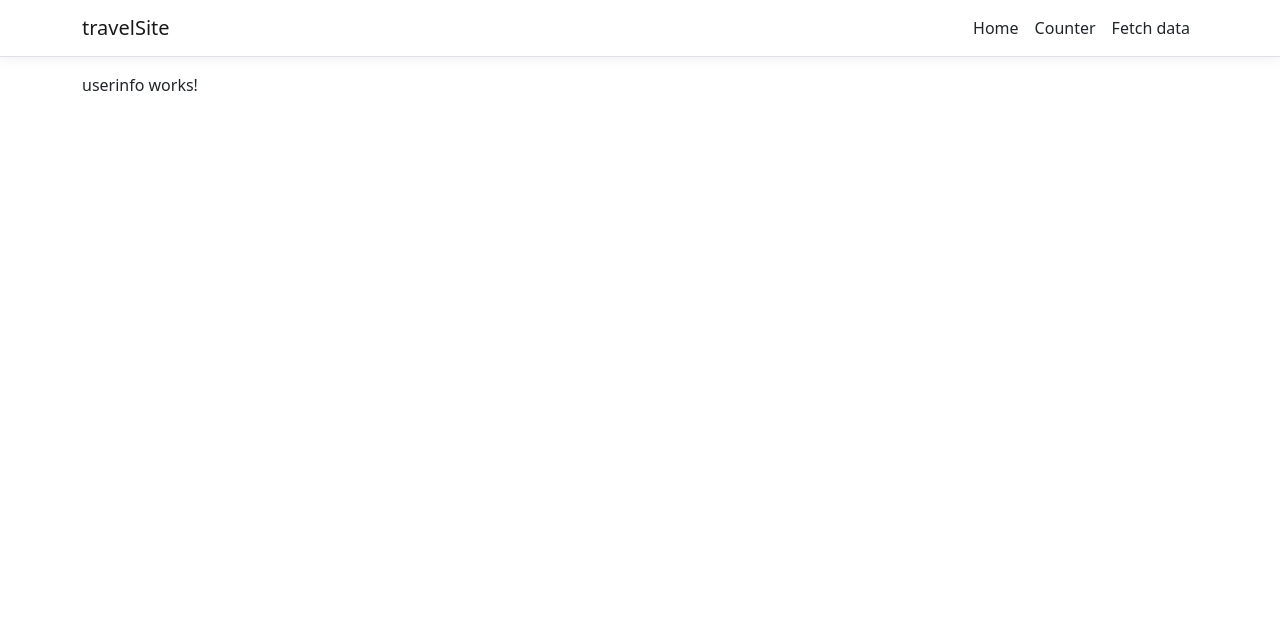
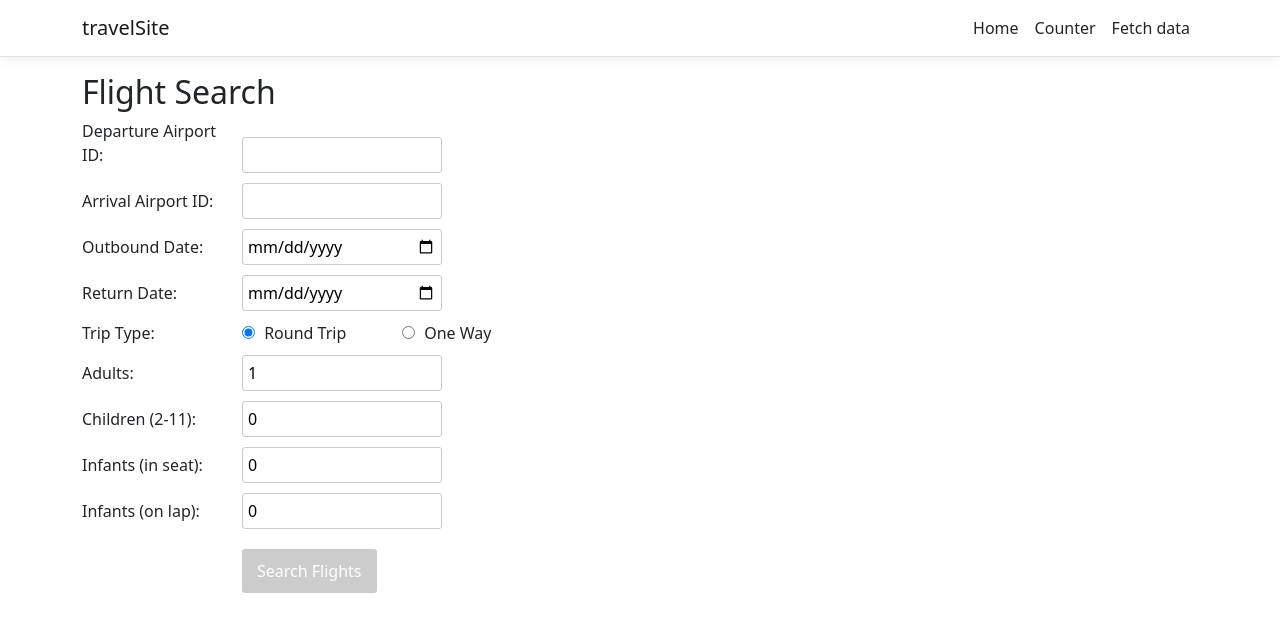
Before and after one commit to zacarmack21/travelSite, an Angular app in the folder ClientApp/: page /userinfo in a window 1280 px wide. Shown: the top 632 px of the page. Built offline with nearby package versions, Linux system fonts and the light colour scheme.

Commit message:
Add form to userinfo page

```diff
--- a/ClientApp/src/app/app.module.ts
+++ b/ClientApp/src/app/app.module.ts
@@ -1,6 +1,6 @@
 import { BrowserModule } from '@angular/platform-browser';
 import { NgModule } from '@angular/core';
-import { FormsModule } from '@angular/forms';
+import { FormsModule, ReactiveFormsModule } from '@angular/forms';
 import { HttpClientModule } from '@angular/common/http';
 import { RouterModule } from '@angular/router';
 
@@ -30,6 +30,7 @@ import { OverviewComponent } from './overview/overview.component';
     BrowserModule.withServerTransition({ appId: 'ng-cli-universal' }),
     HttpClientModule,
     FormsModule,
+    ReactiveFormsModule,
     RouterModule.forRoot([
       { path: '', component: HomeComponent, pathMatch: 'full' },
       { path: 'counter', component: CounterComponent },
--- a/ClientApp/src/app/userinfo/userinfo.component.css
+++ b/ClientApp/src/app/userinfo/userinfo.component.css
@@ -0,0 +1,50 @@
+form div {
+  margin-bottom: 10px;
+}
+
+label {
+  display: inline-block;
+  width: 150px;
+  margin-right: 10px;
+}
+
+input[type="text"],
+input[type="date"],
+input[type="number"] {
+  padding: 5px;
+  border: 1px solid #ccc;
+  border-radius: 3px;
+  width: 200px;
+}
+
+input.ng-invalid.ng-touched {
+  border-color: red;
+}
+
+small {
+  color: red;
+  display: block;
+  margin-left: 160px; /* Align with input fields */
+  margin-top: 3px;
+}
+
+button {
+  padding: 10px 15px;
+  background-color: #007bff;
+  color: white;
+  border: none;
+  border-radius: 3px;
+  cursor: pointer;
+  margin-top: 10px;
+  margin-left: 160px; /* Align with input fields */
+}
+
+button:disabled {
+  background-color: #cccccc;
+  cursor: not-allowed;
+}
+
+/* Style radio buttons */
+label input[type="radio"] {
+  margin-right: 5px;
+}
--- a/ClientApp/src/app/userinfo/userinfo.component.html
+++ b/ClientApp/src/app/userinfo/userinfo.component.html
@@ -1 +1,83 @@
-<p>userinfo works!</p>
+<h2>Flight Search</h2>
+
+<form [formGroup]="flightSearchForm" (ngSubmit)="onSubmit()" novalidate>
+
+  <div>
+    <label for="departureId">Departure Airport ID:</label>
+    <input id="departureId" type="text" formControlName="departureId">
+    <div *ngIf="flightSearchForm.controls['departureId'].invalid && (flightSearchForm.controls['departureId'].dirty || flightSearchForm.controls['departureId'].touched)">
+      <small *ngIf="flightSearchForm.controls['departureId'].errors?.['required']">Departure ID is required.</small>
+    </div>
+  </div>
+
+  <div>
+    <label for="arrivalId">Arrival Airport ID:</label>
+    <input id="arrivalId" type="text" formControlName="arrivalId">
+    <div *ngIf="flightSearchForm.controls['arrivalId'].invalid && (flightSearchForm.controls['arrivalId'].dirty || flightSearchForm.controls['arrivalId'].touched)">
+      <small *ngIf="flightSearchForm.controls['arrivalId'].errors?.['required']">Arrival ID is required.</small>
+    </div>
+  </div>
+
+  <div>
+    <label for="outboundDate">Outbound Date:</label>
+    <input id="outboundDate" type="date" formControlName="outboundDate">
+    <div *ngIf="flightSearchForm.controls['outboundDate'].invalid && (flightSearchForm.controls['outboundDate'].dirty || flightSearchForm.controls['outboundDate'].touched)">
+      <small *ngIf="flightSearchForm.controls['outboundDate'].errors?.['required']">Outbound date is required.</small>
+    </div>
+  </div>
+
+  <div>
+    <label for="returnDate">Return Date:</label>
+    <input id="returnDate" type="date" formControlName="returnDate">
+    <!-- No required validation for return date -->
+  </div>
+
+  <div>
+    <label>Trip Type:</label>
+    <label>
+      <input type="radio" formControlName="type" [value]="1"> Round Trip
+    </label>
+    <label>
+      <input type="radio" formControlName="type" [value]="2"> One Way
+    </label>
+    <div *ngIf="flightSearchForm.controls['type'].invalid && (flightSearchForm.controls['type'].dirty || flightSearchForm.controls['type'].touched)">
+      <small *ngIf="flightSearchForm.controls['type'].errors?.['required']">Trip type is required.</small>
+    </div>
+  </div>
+
+  <div>
+    <label for="adults">Adults:</label>
+    <input id="adults" type="number" formControlName="adults" min="1">
+    <div *ngIf="flightSearchForm.controls['adults'].invalid && (flightSearchForm.controls['adults'].dirty || flightSearchForm.controls['adults'].touched)">
+      <small *ngIf="flightSearchForm.controls['adults'].errors?.['required']">Number of adults is required.</small>
+      <small *ngIf="flightSearchForm.controls['adults'].errors?.['min']">At least 1 adult is required.</small>
+    </div>
+  </div>
+
+  <div>
+    <label for="children">Children (2-11):</label>
+    <input id="children" type="number" formControlName="children" min="0">
+     <div *ngIf="flightSearchForm.controls['children'].invalid && (flightSearchForm.controls['children'].dirty || flightSearchForm.controls['children'].touched)">
+      <small *ngIf="flightSearchForm.controls['children'].errors?.['min']">Number of children cannot be negative.</small>
+    </div>
+  </div>
+
+  <div>
+    <label for="infantsInSeat">Infants (in seat):</label>
+    <input id="infantsInSeat" type="number" formControlName="infantsInSeat" min="0">
+    <div *ngIf="flightSearchForm.controls['infantsInSeat'].invalid && (flightSearchForm.controls['infantsInSeat'].dirty || flightSearchForm.controls['infantsInSeat'].touched)">
+        <small *ngIf="flightSearchForm.controls['infantsInSeat'].errors?.['min']">Number of infants in seat cannot be negative.</small>
+    </div>
+  </div>
+
+  <div>
+    <label for="infantsOnLap">Infants (on lap):</label>
+    <input id="infantsOnLap" type="number" formControlName="infantsOnLap" min="0">
+    <div *ngIf="flightSearchForm.controls['infantsOnLap'].invalid && (flightSearchForm.controls['infantsOnLap'].dirty || flightSearchForm.controls['infantsOnLap'].touched)">
+      <small *ngIf="flightSearchForm.controls['infantsOnLap'].errors?.['min']">Number of infants on lap cannot be negative.</small>
+    </div>
+  </div>
+
+  <button type="submit" [disabled]="!flightSearchForm.valid">Search Flights</button>
+
+</form>
--- a/ClientApp/src/app/userinfo/userinfo.component.ts
+++ b/ClientApp/src/app/userinfo/userinfo.component.ts
@@ -1,10 +1,36 @@
-import { Component } from '@angular/core';
+import { Component, OnInit } from '@angular/core';
+import { FormBuilder, FormGroup, Validators } from '@angular/forms';
 
 @Component({
   selector: 'app-userinfo',
   templateUrl: './userinfo.component.html',
   styleUrls: ['./userinfo.component.css']
 })
-export class UserinfoComponent {
+export class UserinfoComponent implements OnInit {
+  flightSearchForm!: FormGroup;
 
+  constructor(private fb: FormBuilder) {}
+
+  ngOnInit(): void {
+    this.flightSearchForm = this.fb.group({
+      departureId: ['', Validators.required],
+      arrivalId: ['', Validators.required],
+      outboundDate: ['', Validators.required],
+      returnDate: [''],
+      type: [1, Validators.required],
+      adults: [1, [Validators.required, Validators.min(1)]],
+      children: [0, Validators.min(0)],
+      infantsInSeat: [0, Validators.min(0)],
+      infantsOnLap: [0, Validators.min(0)]
+    });
+  }
+
+  onSubmit(): void {
+    if (this.flightSearchForm.valid) {
+      console.log('Form Submitted!', this.flightSearchForm.value);
+    } else {
+      console.log('Form is invalid');
+      this.flightSearchForm.markAllAsTouched();
+    }
+  }
 }
```
